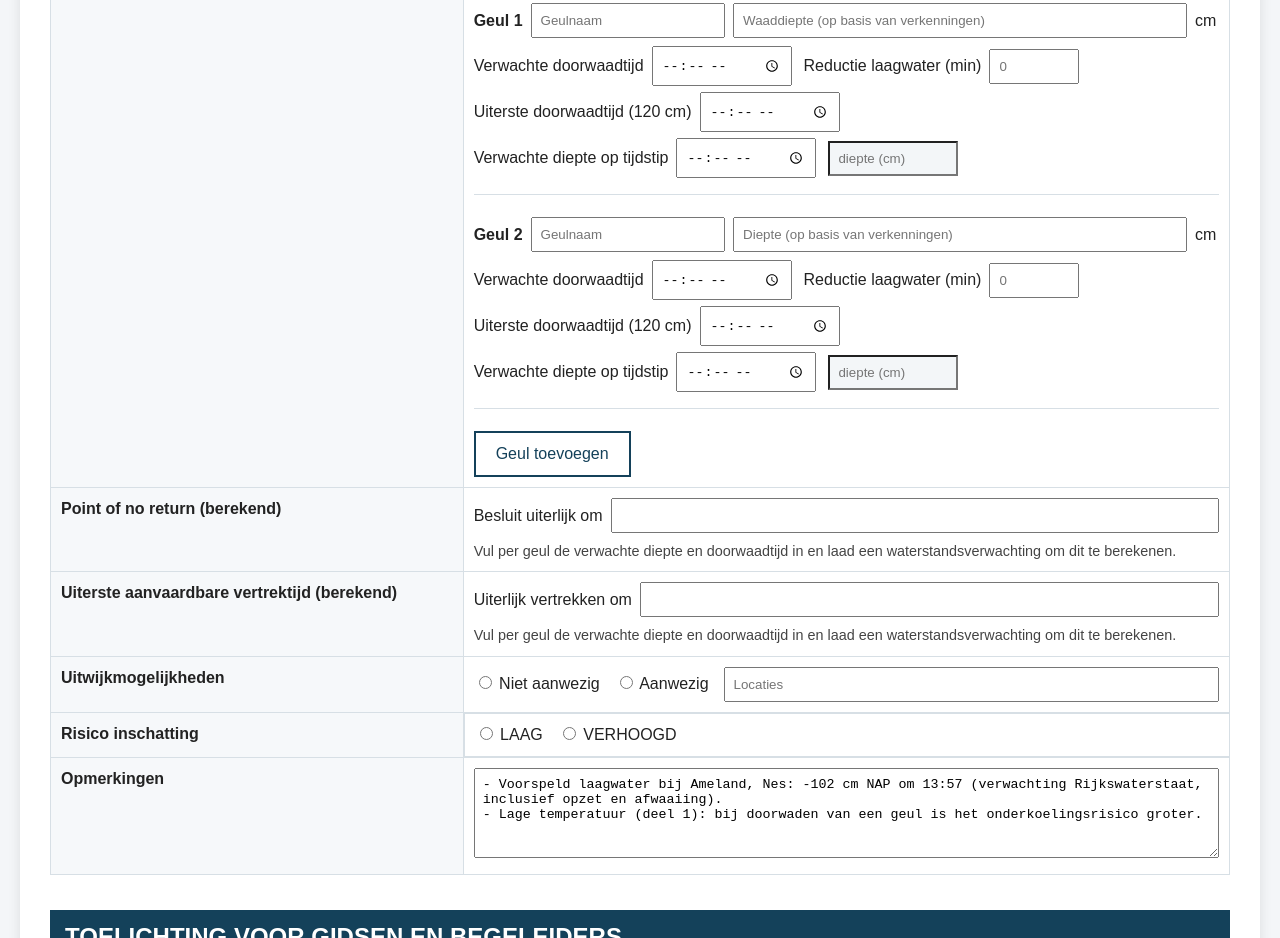
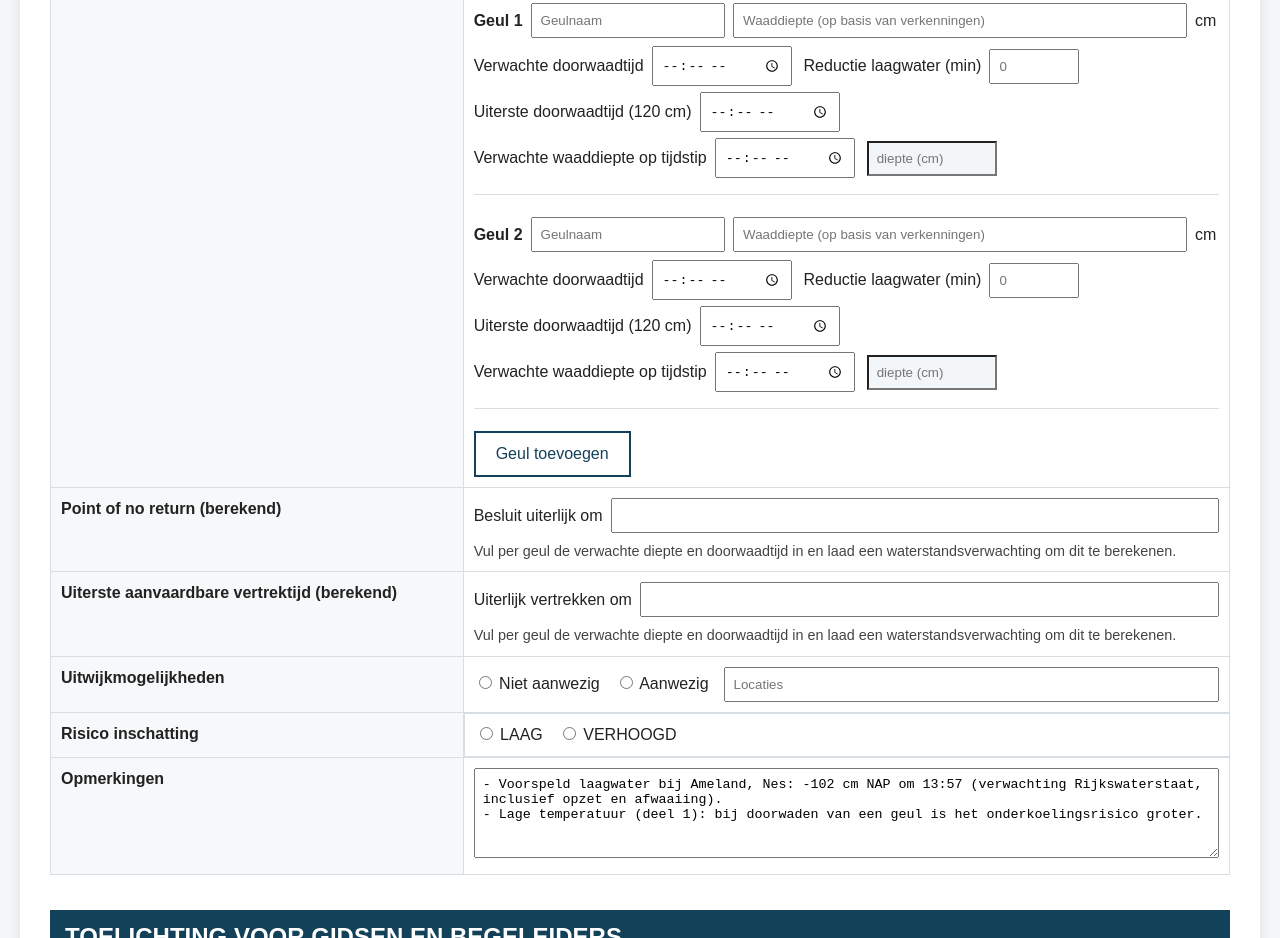
Before and after one commit to Doow-dot/Doow-dot-wadloop-risicoanalyse-app, a plain HTML site: page index.html in a window 1280 px wide. Shown: the part 2827-3765 px from the top of the page. Drawn offline with Linux system fonts and the light colour scheme.

Commit message:
index.html

```diff
--- a/index.html
+++ b/index.html
@@ -369,15 +369,15 @@ Let in het bijzonder op draaiende wind, snel veranderend weer, beperkt zicht, on
 <div class="geul-rij"><span class="geul-label">Geul 1</span>
 <input type="text" placeholder="Geulnaam" aria-label="Geul 1 naam">
 <input type="number" min="0" placeholder="Waaddiepte (op basis van verkenningen)" data-diepte aria-label="Geul 1 waaddiepte in cm"><span>cm</span>
-<div class="doorwaad"><div class="dw-regel"><label>Verwachte doorwaadtijd <input type="time" data-tijd="plan" data-doorwaad="1" aria-label="Geul 1 verwachte doorwaadtijd"></label><label>Reductie laagwater (min) <input type="number" step="1" placeholder="0" data-reductie="1" aria-label="Geul 1 reductie laagwatertijd in minuten ten opzichte van het meetstation"></label><label>Uiterste doorwaadtijd (120 cm) <input type="time" data-uiterste-doorwaad="1" aria-label="Geul 1 uiterste doorwaadtijd bij diepte 120 cm"></label><span class="reserve-uit" aria-live="polite"></span></div><div class="dw-info" data-info-uiterste aria-live="polite"></div><div class="dw-regel"><label>Verwachte diepte op tijdstip <input type="time" data-diepte-tijd="1" aria-label="Geul 1 tijdstip voor verwachte diepte"></label><label><input type="text" readonly data-diepte-op="1" placeholder="diepte (cm)" aria-label="Geul 1 verwachte diepte op dat tijdstip"></label></div><div class="dw-info" data-info-diepte aria-live="polite"></div></div></div>
+<div class="doorwaad"><div class="dw-regel"><label>Verwachte doorwaadtijd <input type="time" data-tijd="plan" data-doorwaad="1" aria-label="Geul 1 verwachte doorwaadtijd"></label><label>Reductie laagwater (min) <input type="number" step="1" placeholder="0" data-reductie="1" aria-label="Geul 1 reductie laagwatertijd in minuten ten opzichte van het meetstation"></label><label>Uiterste doorwaadtijd (120 cm) <input type="time" data-uiterste-doorwaad="1" aria-label="Geul 1 uiterste doorwaadtijd bij waaddiepte 120 cm"></label><span class="reserve-uit" aria-live="polite"></span></div><div class="dw-info" data-info-uiterste aria-live="polite"></div><div class="dw-regel"><label>Verwachte waaddiepte op tijdstip <input type="time" data-diepte-tijd="1" aria-label="Geul 1 tijdstip voor verwachte waaddiepte"></label><label><input type="text" readonly data-diepte-op="1" placeholder="diepte (cm)" aria-label="Geul 1 verwachte waaddiepte op dat tijdstip"></label></div><div class="dw-info" data-info-diepte aria-live="polite"></div></div></div>
 <div class="geul-rij"><span class="geul-label">Geul 2</span>
 <input type="text" placeholder="Geulnaam" aria-label="Geul 2 naam">
-<input type="number" min="0" placeholder="Diepte (op basis van verkenningen)" data-diepte aria-label="Geul 2 waaddiepte in cm"><span>cm</span>
-<div class="doorwaad"><div class="dw-regel"><label>Verwachte doorwaadtijd <input type="time" data-tijd="plan" data-doorwaad="2" aria-label="Geul 2 verwachte doorwaadtijd"></label><label>Reductie laagwater (min) <input type="number" step="1" placeholder="0" data-reductie="2" aria-label="Geul 2 reductie laagwatertijd in minuten ten opzichte van het meetstation"></label><label>Uiterste doorwaadtijd (120 cm) <input type="time" data-uiterste-doorwaad="2" aria-label="Geul 2 uiterste doorwaadtijd bij diepte 120 cm"></label><span class="reserve-uit" aria-live="polite"></span></div><div class="dw-info" data-info-uiterste aria-live="polite"></div><div class="dw-regel"><label>Verwachte diepte op tijdstip <input type="time" data-diepte-tijd="2" aria-label="Geul 2 tijdstip voor verwachte diepte"></label><label><input type="text" readonly data-diepte-op="2" placeholder="diepte (cm)" aria-label="Geul 2 verwachte diepte op dat tijdstip"></label></div><div class="dw-info" data-info-diepte aria-live="polite"></div></div></div>
+<input type="number" min="0" placeholder="Waaddiepte (op basis van verkenningen)" data-diepte aria-label="Geul 2 waaddiepte in cm"><span>cm</span>
+<div class="doorwaad"><div class="dw-regel"><label>Verwachte doorwaadtijd <input type="time" data-tijd="plan" data-doorwaad="2" aria-label="Geul 2 verwachte doorwaadtijd"></label><label>Reductie laagwater (min) <input type="number" step="1" placeholder="0" data-reductie="2" aria-label="Geul 2 reductie laagwatertijd in minuten ten opzichte van het meetstation"></label><label>Uiterste doorwaadtijd (120 cm) <input type="time" data-uiterste-doorwaad="2" aria-label="Geul 2 uiterste doorwaadtijd bij waaddiepte 120 cm"></label><span class="reserve-uit" aria-live="polite"></span></div><div class="dw-info" data-info-uiterste aria-live="polite"></div><div class="dw-regel"><label>Verwachte waaddiepte op tijdstip <input type="time" data-diepte-tijd="2" aria-label="Geul 2 tijdstip voor verwachte waaddiepte"></label><label><input type="text" readonly data-diepte-op="2" placeholder="diepte (cm)" aria-label="Geul 2 verwachte waaddiepte op dat tijdstip"></label></div><div class="dw-info" data-info-diepte aria-live="polite"></div></div></div>
 <div class="geul-rij" hidden><span class="geul-label">Geul 3</span>
 <input type="text" placeholder="Geulnaam" aria-label="Geul 3 naam">
 <input type="number" min="0" placeholder="waaddiepte (op basis van verkenningen)" data-diepte aria-label="Geul 3 waaddiepte in cm"><span>cm</span>
-<div class="doorwaad"><div class="dw-regel"><label>Verwachte doorwaadtijd <input type="time" data-tijd="plan" data-doorwaad="3" aria-label="Geul 3 verwachte doorwaadtijd"></label><label>Reductie laagwater (min) <input type="number" step="1" placeholder="0" data-reductie="3" aria-label="Geul 3 reductie laagwatertijd in minuten ten opzichte van het meetstation"></label><label>Uiterste doorwaadtijd (120 cm) <input type="time" data-uiterste-doorwaad="3" aria-label="Geul 3 uiterste doorwaadtijd bij diepte 120 cm"></label><span class="reserve-uit" aria-live="polite"></span></div><div class="dw-info" data-info-uiterste aria-live="polite"></div><div class="dw-regel"><label>Verwachte diepte op tijdstip <input type="time" data-diepte-tijd="3" aria-label="Geul 3 tijdstip voor verwachte diepte"></label><label><input type="text" readonly data-diepte-op="3" placeholder="diepte (cm)" aria-label="Geul 3 verwachte diepte op dat tijdstip"></label></div><div class="dw-info" data-info-diepte aria-live="polite"></div></div></div>
+<div class="doorwaad"><div class="dw-regel"><label>Verwachte doorwaadtijd <input type="time" data-tijd="plan" data-doorwaad="3" aria-label="Geul 3 verwachte doorwaadtijd"></label><label>Reductie laagwater (min) <input type="number" step="1" placeholder="0" data-reductie="3" aria-label="Geul 3 reductie laagwatertijd in minuten ten opzichte van het meetstation"></label><label>Uiterste doorwaadtijd (120 cm) <input type="time" data-uiterste-doorwaad="3" aria-label="Geul 3 uiterste doorwaadtijd bij waaddiepte 120 cm"></label><span class="reserve-uit" aria-live="polite"></span></div><div class="dw-info" data-info-uiterste aria-live="polite"></div><div class="dw-regel"><label>Verwachte waaddiepte op tijdstip <input type="time" data-diepte-tijd="3" aria-label="Geul 3 tijdstip voor verwachte waaddiepte"></label><label><input type="text" readonly data-diepte-op="3" placeholder="diepte (cm)" aria-label="Geul 3 verwachte diepte op dat tijdstip"></label></div><div class="dw-info" data-info-diepte aria-live="polite"></div></div></div>
 <div class="geul-rij" hidden><span class="geul-label">Geul 4</span>
 <input type="text" placeholder="Geulnaam" aria-label="Geul 4 naam">
 <input type="number" min="0" placeholder="Waaddiepte (op basis van verkenningen)" data-diepte aria-label="Geul 4 waaddiepte in cm"><span>cm</span>
@@ -706,7 +706,7 @@ if(h0===null){
 info.textContent='De doorwaadtijd ('+lokDatum(t0)+' '+lokTijd(t0)+') valt buiten de verwachting van '+(rwsStation||'het station')+' (loopt voor deze geul van '+lokDatum(eerste)+' '+lokTijd(eerste)+' tot '+lokDatum(laatste)+' '+lokTijd(laatste)+').'+redTxt+' Vul zelf in.';
 return;
 }
-if(D>=GRENS_DIEPTE){zetUiterste(uEl,t0);info.textContent='De verwachte diepte is op de doorwaadtijd al '+D+' cm: uiterste doorwaadtijd = verwachte doorwaadtijd.';return;}
+if(D>=GRENS_DIEPTE){zetUiterste(uEl,t0);info.textContent='De verwachte waaddiepte is op de doorwaadtijd al '+D+' cm: uiterste doorwaadtijd = verwachte doorwaadtijd.';return;}
 var doel=h0+(GRENS_DIEPTE-D);
 var r=eersteBereikt(rwsReeks,ts,doel);
 if(r===undefined){
```
